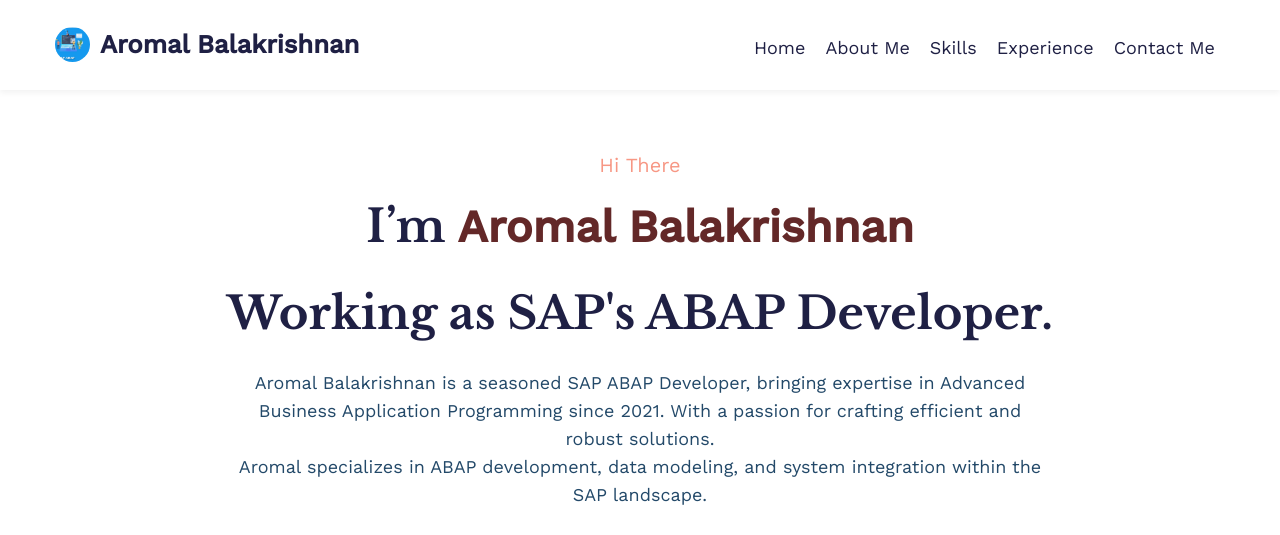
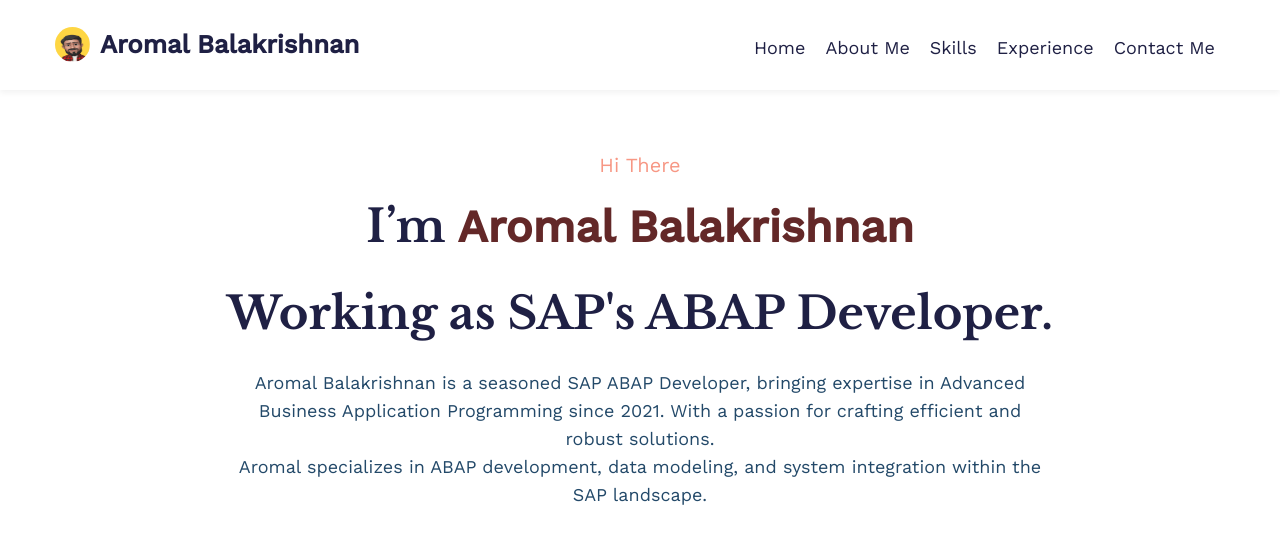
Before and after one commit to aromalbalakrishnan/portfolio, a plain HTML site: page index.html in a window 1280 px wide. Shown: the top 535 px of the page. Drawn offline with nearby package versions, Linux system fonts and the light colour scheme; files whose address does not match are found by name.

Commit message:
pic updated

```diff
--- a/index.html
+++ b/index.html
@@ -26,7 +26,7 @@
     <nav class="navbar navbar-expand-lg navbar-light stroke">
       <a class="navbar-brand" href="index.html">
         <div class="logo-container">
-          <img src="./images/file.png" alt="Your logo" title="Your logo"
+          <img src="./images/profile.jpeg" alt="Your logo" title="Your logo"
             style="height: 35px; width: 35px; border-radius: 50%;" />
           <span> Aromal Balakrishnan</span>
         </div>
```
Also changed, not shown: images/about.jpg, images/profile.jpeg (added).
